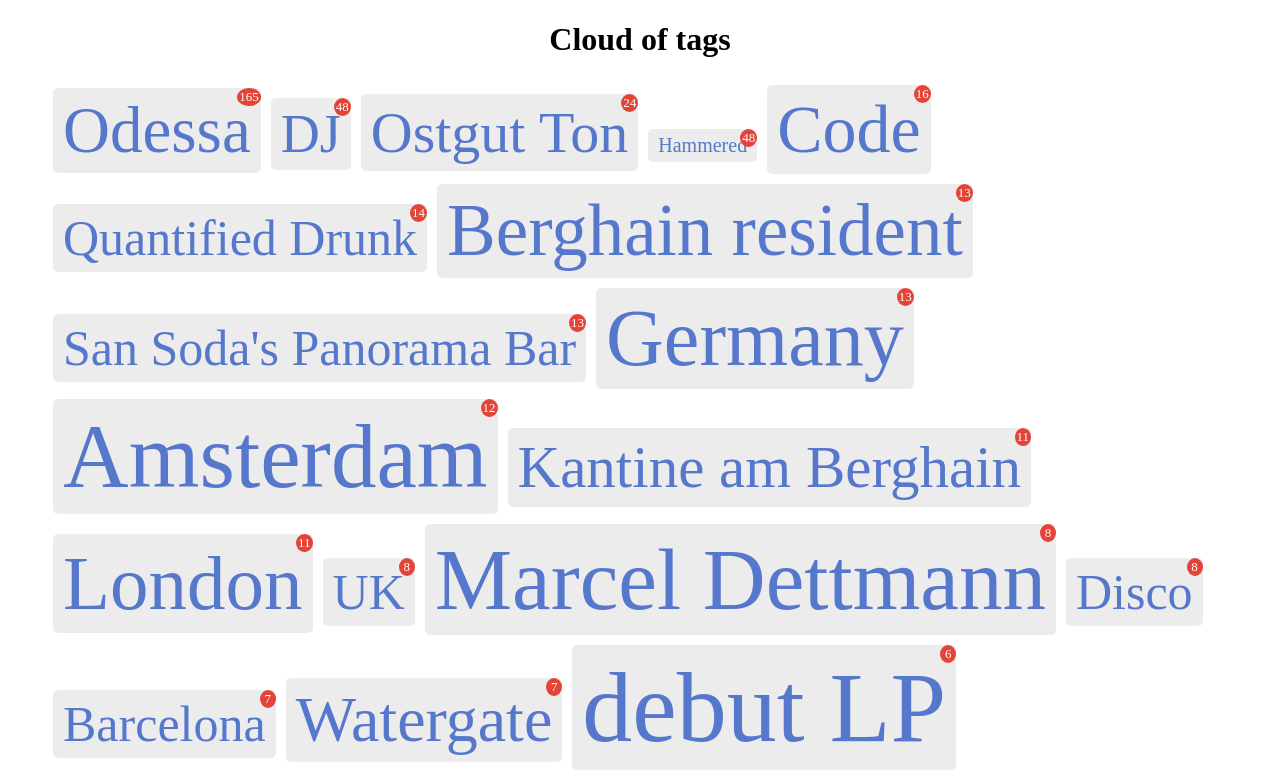
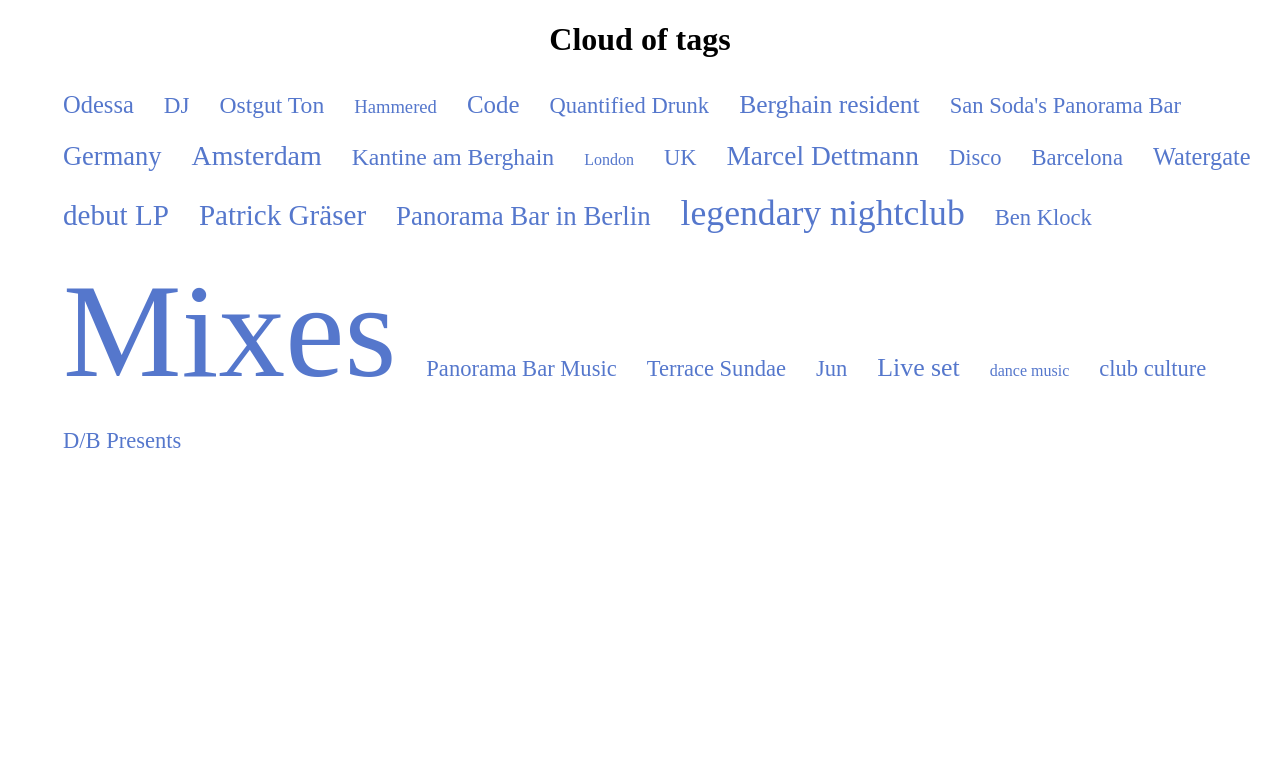
Before and after one commit to PolyakovIlya/test, a React app: page / in a window 1280 px wide. Shown: the top 778 px of the page. Built offline with nearby package versions, Linux system fonts and the light colour scheme.

Commit message:
Updated new data, added calc method for tag size.

```diff
--- a/src/components/CloudItem.js
+++ b/src/components/CloudItem.js
@@ -10,27 +10,13 @@
     text-decoration: none;
 `;
 
-const Badge = styled.span`
-    position: absolute;
-    top: 0;
-    right: 0;
-    font-size: 13px;
-    background-color: #e44337;
-    color: #fff;
-    border-radius: 50%;
-    padding: 1px 2px;
-    min-width: 12px;
-    text-align: center;
-`;
-
 const List = styled.li`
     list-style: none;
     padding: 5px 10px;
     color: #5577cc;
-    background-color: #ececec;
     border-radius: 5px;
     vertical-align: middle;
-    font-size: ${props => props.size}px;
+    font-size: ${props => props.size}pt;
 `;
 
 class CloudItem extends Component {
@@ -38,13 +24,25 @@
         super(props)
     }
 
+    calculateTagSize(score) {
+        const tIndex = score,
+              min = 1,
+              max = 895,
+              fMin = 12,
+              fMax = 100;
+
+        return tIndex === min ? fMin : (tIndex / max) * (fMax - fMin) + fMin;
+    }
+
     render() {
-        const {id, label, sentimentScore, volume } = this.props;
+        const {id, label, sentimentScore } = this.props;
+        const size = this.calculateTagSize(sentimentScore)
+
+        console.log('size', size);
 
         return(
             <LinkBtn to={`/${id}`}>
-                <List size={sentimentScore}>{label}</List>
-                <Badge>{volume}</Badge>
+                <List size={size}>{label}</List>
             </LinkBtn>
         )
     }
--- a/src/data.js
+++ b/src/data.js
@@ -545,7 +545,7 @@
         "neutral": 8,
         "positive": 3
     },
-    "sentimentScore": 77,
+    "sentimentScore": 1,
     "burst": 9,
     "days": [{
         "date": "2014-06-06T00:00:00.000+0000",
@@ -1078,7 +1078,7 @@
     "sentiment": {
         "neutral": 5
     },
-    "sentimentScore": 50,
+    "sentimentScore": 895,
     "burst": 60,
     "days": [{
         "date": "2014-06-06T00:00:00.000+0000",
@@ -1319,7 +1319,7 @@
     "sentiment": {
         "neutral": 4
     },
-    "sentimentScore": 50,
+    "sentimentScore": 0,
     "burst": 0,
     "days": [{
         "date": "2014-06-06T00:00:00.000+0000",
```
